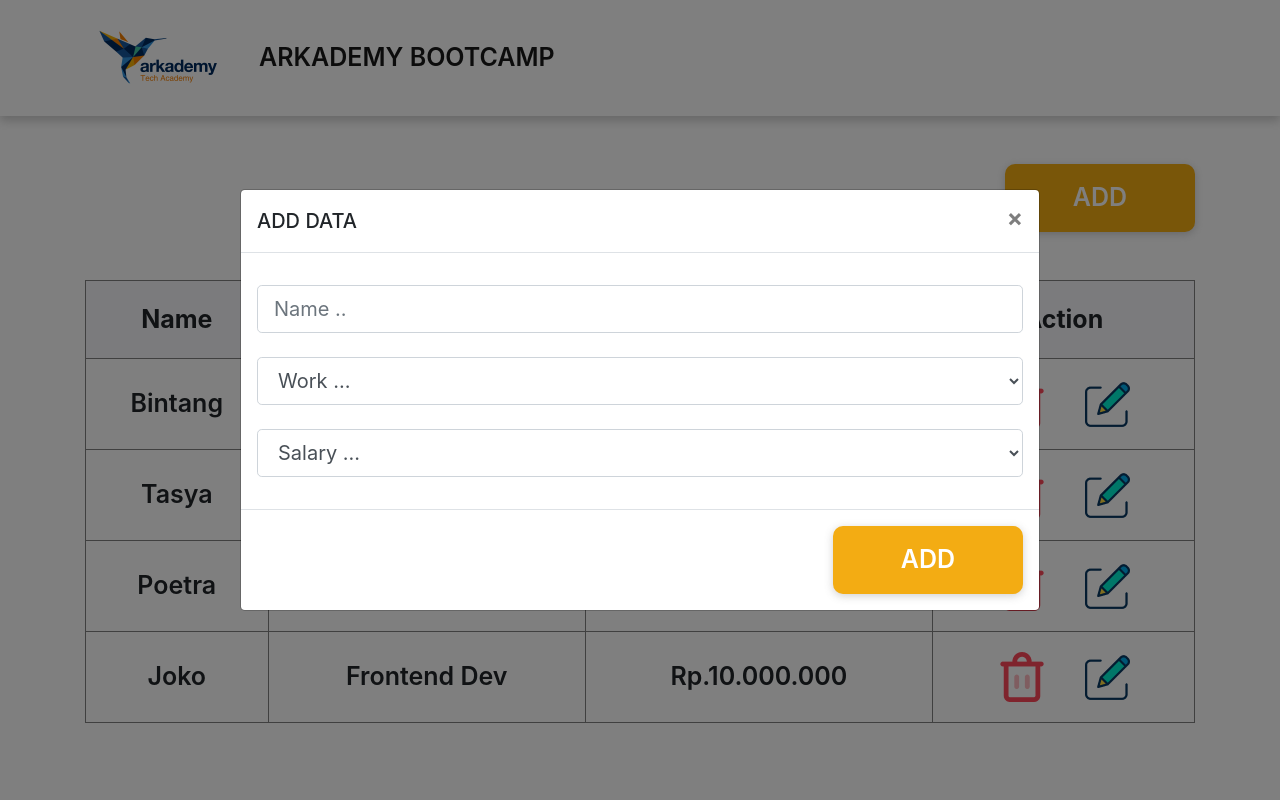
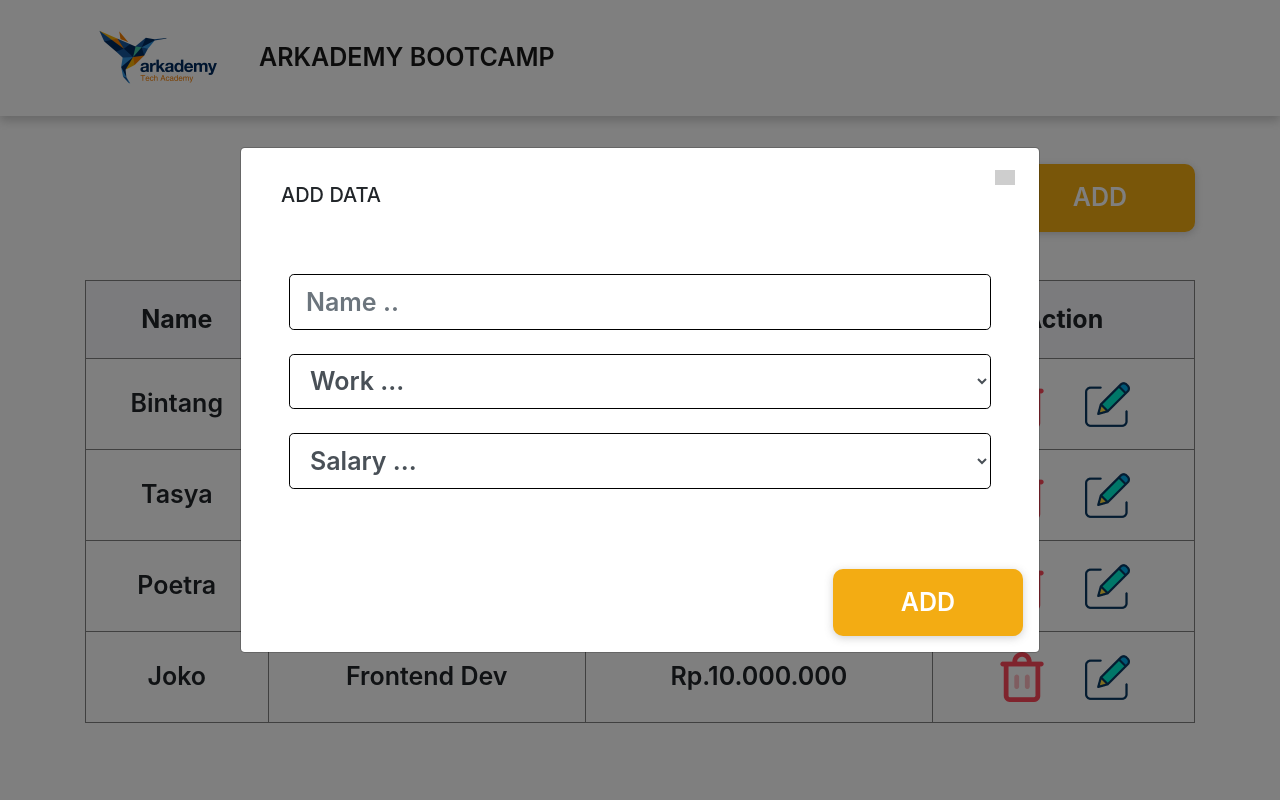
Before and after one commit to adamcanray/ArkademyBatch12-5, a PHP site: page /soal-6/6_b/index.html in a window 1280 px wide, after a click on "ADD". Run offline with PHP 8.4, Linux system fonts and the light colour scheme; grey boxes are pictures that could not be loaded.

Commit message:
menyelesaikan modal tambah data

```diff
--- a/soal-6/6_b/assets/css/main.css
+++ b/soal-6/6_b/assets/css/main.css
@@ -36,3 +36,18 @@ table{
 .tb-body td{
     padding: 20px 0px;
 }
+.no-border{
+    border: none;
+}
+.black-border{
+    border:solid #000 1px;
+}
+.placeholder{
+    /* color:#C9B6B6; */
+    font-weight: 600;
+    font-size:25px;
+}
+/* untuk input yang menggunakan placeholder */
+/* ::placeholder{
+    color:blue;
+} */
--- a/soal-6/6_b/index.html
+++ b/soal-6/6_b/index.html
@@ -95,33 +95,46 @@
 </div><!-- end container -->
 
 <!-- Modal ADD -->
-<div class="modal fade " id="exampleModalCenter" tabindex="-1" role="dialog" aria-labelledby="exampleModalCenterTitle" aria-hidden="true">
+<div class="modal fade" id="exampleModalCenter" tabindex="-1" role="dialog" aria-labelledby="exampleModalCenterTitle" aria-hidden="true">
 <div class="modal-dialog modal-dialog-centered modal-lg" role="document">
     <div class="modal-content">
-    <div class="modal-header">
-        <h5 class="modal-title" id="exampleModalCenterTitle">ADD DATA</h5>
-        <button type="button" class="close" data-dismiss="modal" aria-label="Close">
-        <span aria-hidden="true">&times;</span>
-        </button>
+    <div class="modal-header no-border">
+        <!-- <div class="row"> -->
+            <div class="col-md pl-4 pt-3" style="background:;">
+                <h5 class="modal-title" id="exampleModalCenterTitle">ADD DATA</h5>
+            </div>
+            <div class="col-md pr-2" style="background:;">
+                <button type="button" class="close" data-dismiss="modal" aria-label="Close">
+                    <!-- <span aria-hidden="true">&times;</span> -->
+                    <img src="assets/img/close_button.png" alt="close" width="20">
+                </button>
+            </div>
+        <!-- </div> -->
     </div>
-    <div class="modal-body">
+    <div class="modal-body p-5">
         <!-- input form -->
         <form>
-            <div class="form-group mt-3">
-                <input class="form-control form-control-lg" type="text" placeholder="Name ..">
+            <div class="form-group">
+                <input class="form-control form-control-lg black-border placeholder" type="text" placeholder="Name ..">
             </div>
             <div class="form-group mt-4">
-                <select class="form-control form-control-lg">
+                <select class="form-control form-control-lg black-border placeholder">
+                    <option>Work ...</option>
+                    <option>Work ...</option>
+                    <option>Work ...</option>
                     <option>Work ...</option>
                 </select>
             </div>
             <div class="form-group mt-4">
-                <select class="form-control form-control-lg">
+                <select class="form-control form-control-lg black-border placeholder">
+                    <option>Salary ...</option>
+                    <option>Salary ...</option>
+                    <option>Salary ...</option>
                     <option>Salary ...</option>
                 </select>
             </div>
     </div>
-    <div class="modal-footer">
+    <div class="modal-footer no-border">
         <button type="submit" class="btn-add">ADD</button>
         </form>
     </div>
```
